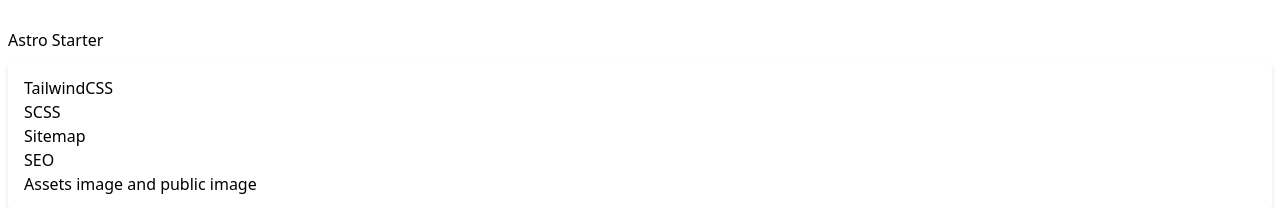
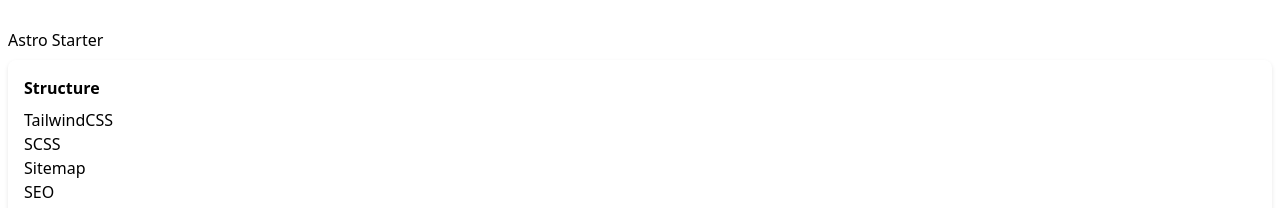
Before and after one commit to sariz-wachirasook/astro-starter, an Astro site: page / in a window 1280 px wide. Shown: the part 188-396 px from the top of the page. Built offline with nearby package versions, Linux system fonts and the light colour scheme; Astro itself is replaced by a stand-in of ours; some packages are replaced by stand-ins of ours.

Commit message:
feat: udpate table of content

```diff
--- a/src/pages/index.astro
+++ b/src/pages/index.astro
@@ -3,11 +3,12 @@
 import Card from '../components/Card.astro';
 ---
 
-<Layout title="SEO Title" description='SEO Description'>
+<Layout title="SEO Title" description="SEO Description">
   <main>
     <h1 class="mb-2">Astro Starter</h1>
 
     <ul class="card mb-3">
+      <h2 class="mb-2"><strong>Structure</strong></h2>
       <li>TailwindCSS</li>
       <li>SCSS</li>
       <li>Sitemap</li>
```
